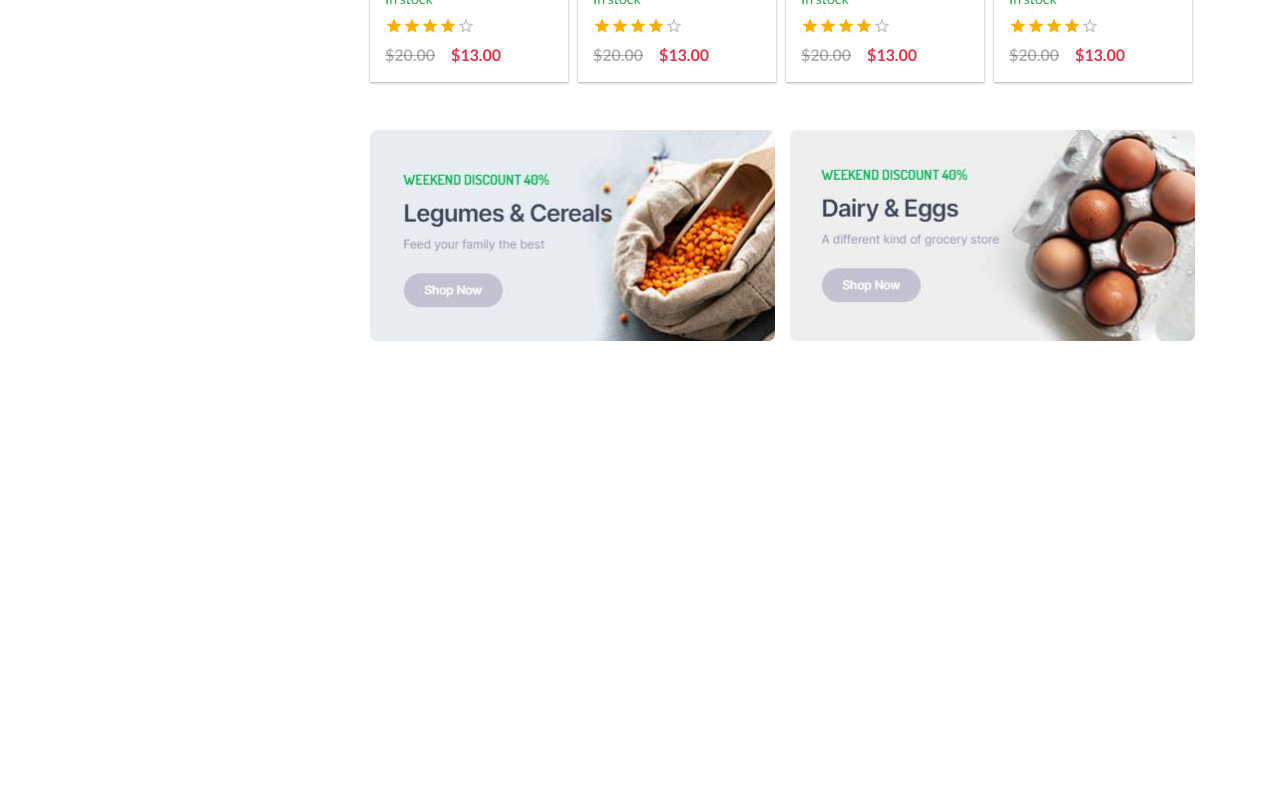
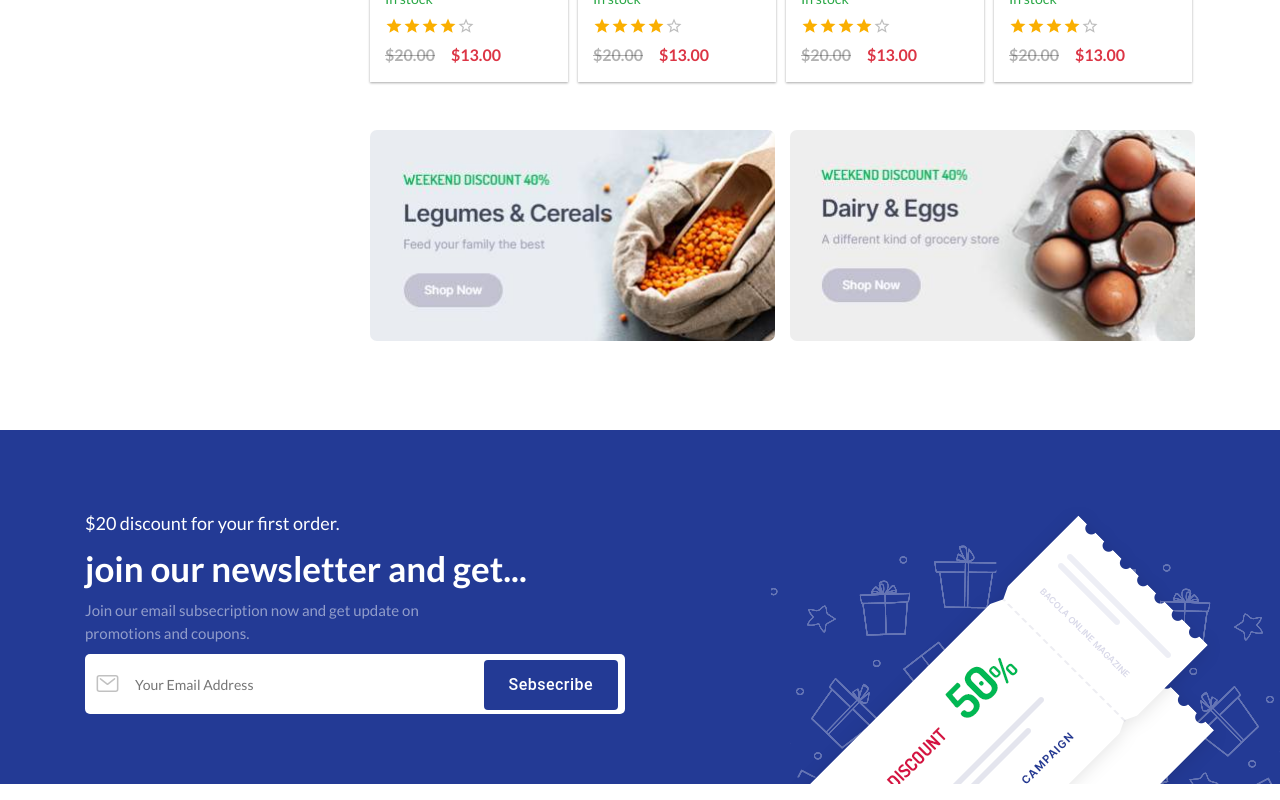
Before and after one commit to Abdullah-AlSalloum/fullstack-ecommere, a React (Create React App) app: page / in a window 1280 px wide. Shown: the part 2435-3235 px from the top of the page. Before the commit the page ends 2849 px from the top, so only its background shows below. Built offline with nearby package versions, Linux system fonts and the light colour scheme; no server answers.

Commit message:
adding the footer section and the newsletter form

```diff
--- a/src/App.css
+++ b/src/App.css
@@ -635,28 +635,105 @@ nav .navPart2 ul li:hover .submenu {
   width: 30px !important;
   height: 30px !important;
 }
-.homeCat .swiper-button-prev{
+
+.homeCat .swiper-button-prev {
   right: 68px !important;
   left: inherit !important;
 }
+
 .homeCat .swiper-button-prev::after,
-.homeCat .swiper-button-next::after{
+.homeCat .swiper-button-next::after {
   font-size: 12px !important;
 }
 
-.productRow2{flex-wrap: wrap; gap: 10px;}
-.productRow2 .productItem{
+.productRow2 {
+  flex-wrap: wrap;
+  gap: 10px;
+}
+
+.productRow2 .productItem {
   width: 24%;
   overflow: hidden;
   box-shadow: 0 1px 3px rgb(0 0 0 /12%), 0 1px 2px rgb(0 0 0 /24%) !important;
 }
 
-.bannerSec{
+.bannerSec {
   gap: 15px;
 }
 
-.sticky{
+.sticky {
   position: sticky;
   top: 10px;
   z-index: 100;
 }
+
+.newsLetterSection {
+  width: 100%;
+  height: auto;
+  background: #233a95;
+  position: relative;
+  overflow: hidden;
+  padding: 70px 0;
+}
+
+.newsLetterSection .col-md-6 {
+  position: static !important;
+
+}
+
+.newsLetterSection p {
+  font-size: 18px;
+  margin: 10px 0 !important;
+}
+
+.newsLetterSection h3 {
+  font-size: 35px;
+  font-weight: bold;
+}
+
+.newsLetterSection p.text-light {
+  color: #fff !important;
+  opacity: 0.5;
+  font-size: 15px;
+}
+
+.newsLetterSection img {
+  position: absolute;
+  bottom: 0px;
+  right: 0px;
+}
+
+.newsLetterSection form{
+  width: 100%;
+  height: 60px;
+  background: #fff;
+  padding: 10px;
+  position: relative;
+  border-radius: 5px;
+}
+.newsLetterSection form svg{
+  position: absolute;
+  top: 17px;
+  left: 10px;
+  font-size: 25px;
+  opacity: 0.3;
+}
+.newsLetterSection form input{
+  width: 100%;
+  height: 100%;
+  background: #fff !important;
+  outline: none !important;
+  border: 0px !important;
+  padding-left: 40px;
+  padding-right: 200px;
+}
+.newsLetterSection form Button{
+  position: absolute;
+  top: 6px;
+  right: 7px;
+  background: #233a95 !important;
+  font-size: 16px !important;
+  padding: 11px 25px !important;
+  color: #fff !important;
+  text-transform: capitalize;
+}
--- a/src/Pages/Home/index.js
+++ b/src/Pages/Home/index.js
@@ -3,6 +3,7 @@ import banner1 from '../../assets/images/banner1.png';
 import banner2 from '../../assets/images/banner2.png';
 import banner3 from '../../assets/images/banner3.jpg';
 import banner4 from '../../assets/images/banner4.jpg';
+import newsLetterImg from '../../assets/images/coupon.png';
 import Button from "@mui/material/Button";
 import { IoIosArrowRoundForward } from "react-icons/io";
 import React from "react";
@@ -12,6 +13,8 @@ import 'swiper/css/navigation';
 import { Navigation } from "swiper/modules";
 import ProductItem from "../../components/ProductItem";
 import HomeCat from "../../components/HomeCat";
+import { IoMailOutline } from "react-icons/io5";
+
 
 
 
@@ -120,6 +123,28 @@ function Home() {
           </div>
         </div>
       </section>
+
+      <section className="newsLetterSection mt-3 mb-3 d-flex align-items-center">
+        <div className="container">
+          <div className="row">
+            <div className="col-md-6">
+              <p className="text-white mb-1">$20 discount for your first order.</p>
+              <h3 className="text-white">join our newsletter and get...</h3>
+              <p className="text-light">Join our email subsecription now and get update on
+                <br/>promotions and coupons.</p>
+
+                <form>
+                  <IoMailOutline />
+                  <input type="email" placeholder="Your Email Address"/>
+                  <Button>Sebsecribe</Button>
+                </form>
+            </div>
+            <div className="col-md-6">
+                <img src={newsLetterImg} alt="coupon"/>
+            </div>
+          </div>
+        </div>
+      </section>
     </>
   );
 }
```
Also changed, not shown: package.json (+7 -1 lines), 1 other file (tests, documents, lock files or other folders).
